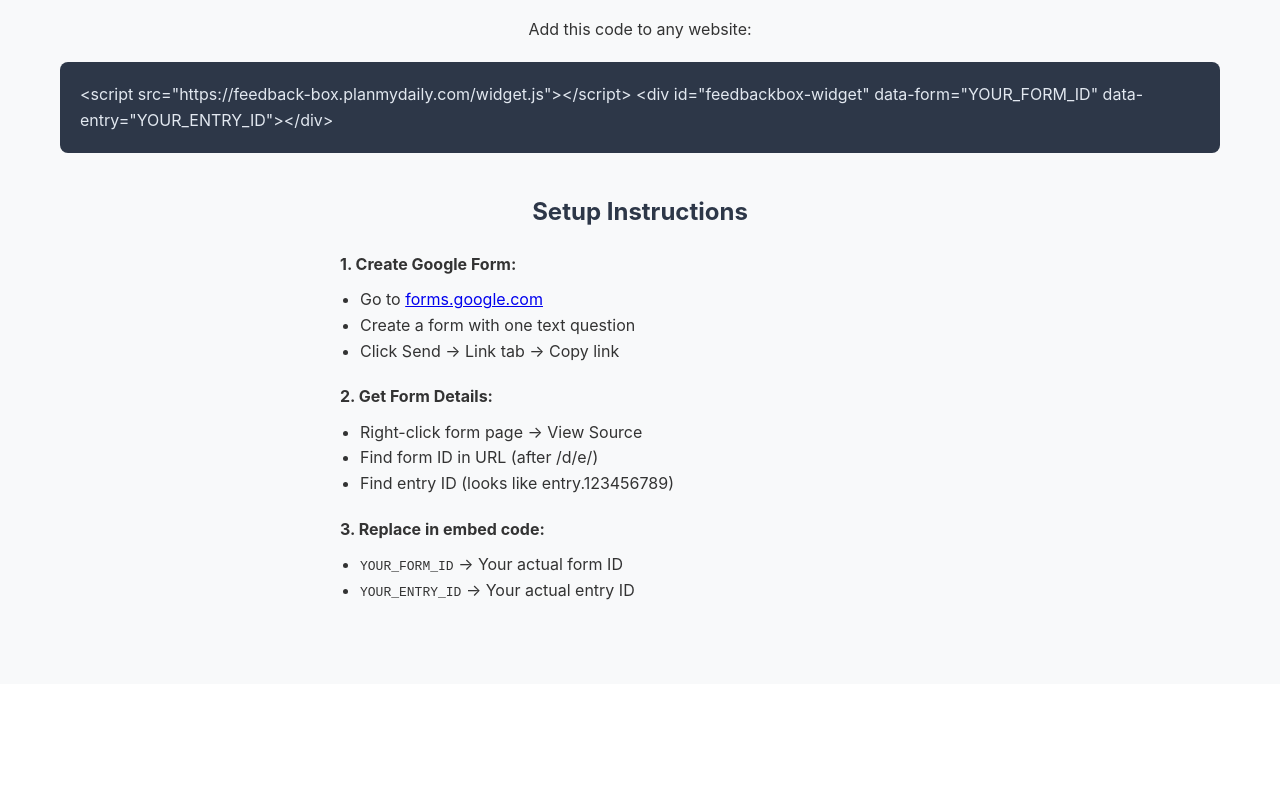
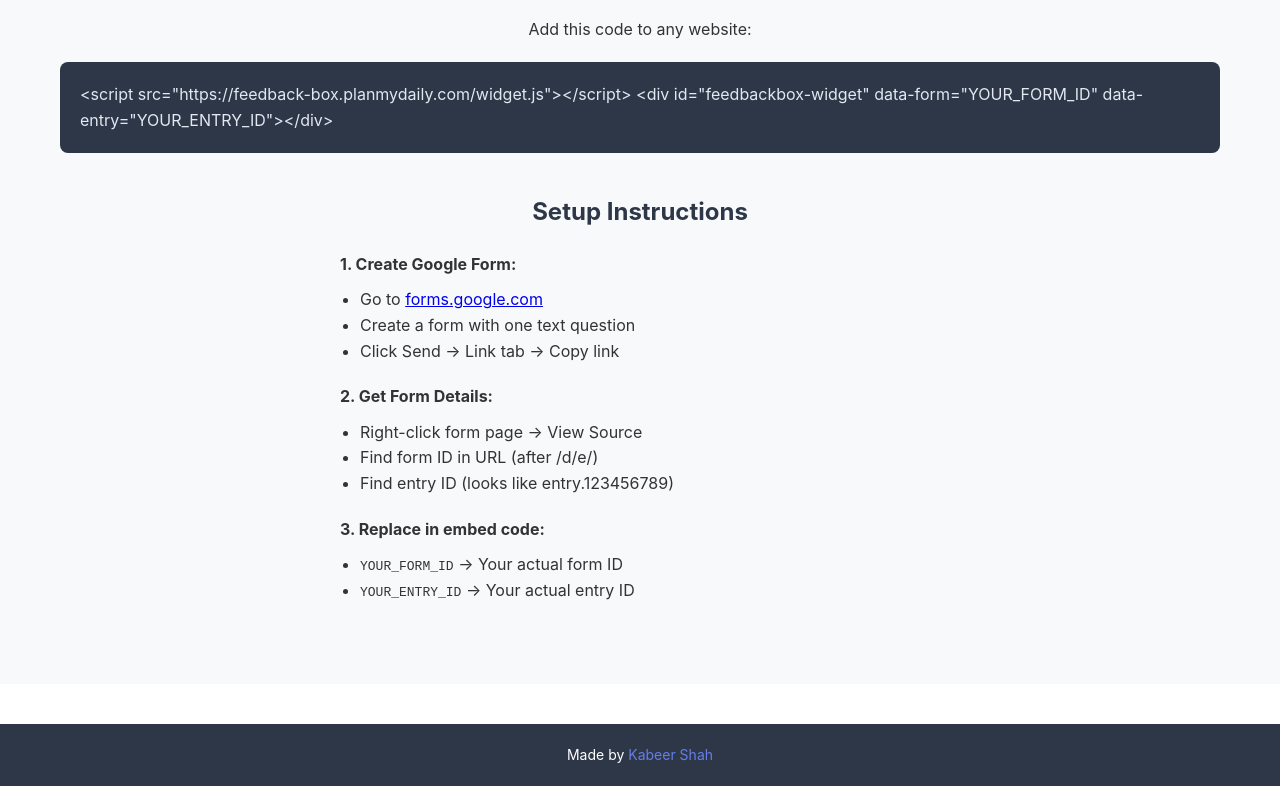
Before and after one commit to skbr1234/feedback-box, a plain HTML site: page index.html in a window 1280 px wide. Shown: the part 1091-1877 px from the top of the page. Before the commit the page ends 1775 px from the top, so only its background shows below. Drawn offline with Linux system fonts and the light colour scheme.

Commit message:
Add footer with kabeershah.com link

```diff
--- a/index.html
+++ b/index.html
@@ -102,5 +102,11 @@
     </div>
 
     <script src="widget.js"></script>
+
+    <footer style="background: #2d3748; color: white; text-align: center; padding: 20px 0; margin-top: 40px;">
+        <div class="container">
+            <p style="margin: 0; font-size: 14px;">Made by <a href="https://kabeershah.com" target="_blank" style="color: #667eea; text-decoration: none;">Kabeer Shah</a></p>
+        </div>
+    </footer>
 </body>
 </html>
```
